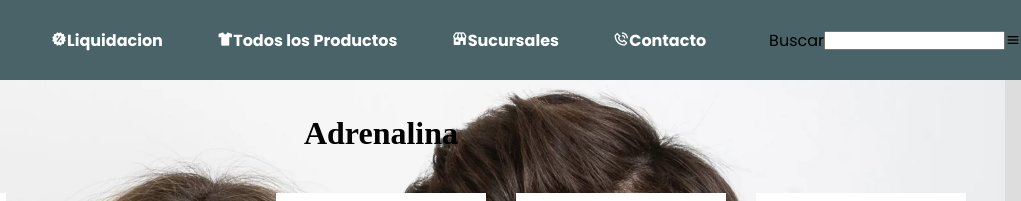
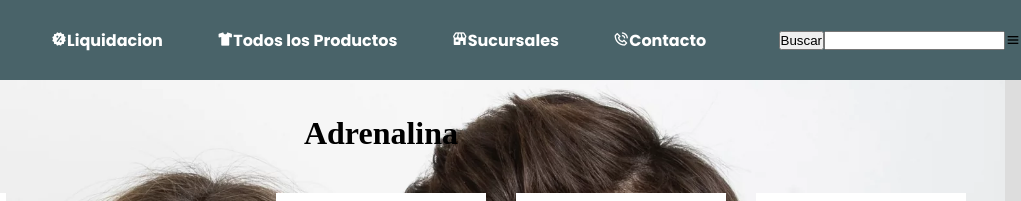
Before and after one commit to LuchesiGerman/ProyectoJavascript, a plain HTML site: page index.html in a window 1280 px wide. Shown: the top 201 px of the page, 259-1280 px from the left. Drawn offline with nearby package versions, Linux system fonts and the light colour scheme.

Commit message:
agregando boton buscar

```diff
--- a/index.html
+++ b/index.html
@@ -45,7 +45,7 @@
                 <a href="./pages/contacto.html"><i class='bx bx-phone-call'></i>Contacto</a>
             </li>
         </ul>
-         Buscar<input type="text">
+         <button class="btn" type="submit">Buscar</button><input type="text">
          <input type="checkbox" id="check_menu">
         <label for="check_menu">
             <i class="bx bx-menu">
```
